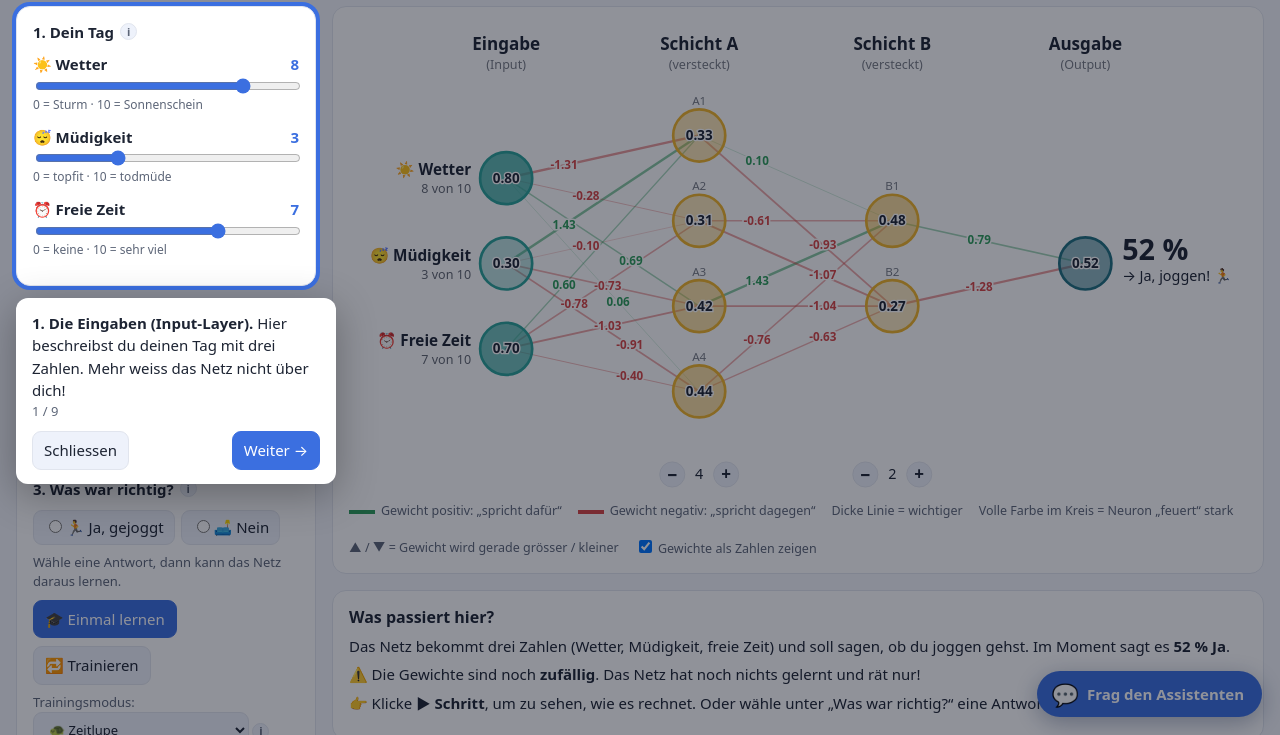
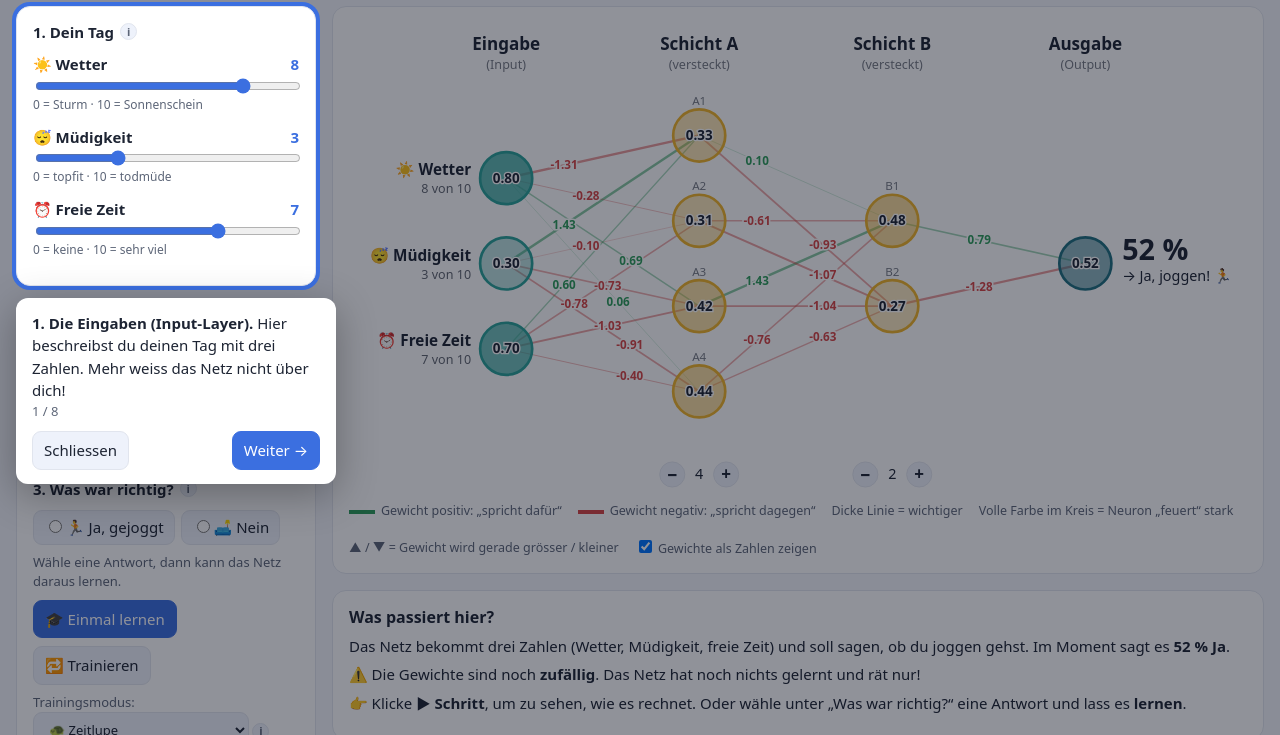
Before and after one commit to dog-hermes/neuronales-netz, a plain HTML site: page artifact.html in a window 1280 px wide. Shown: the part 65-800 px from the top of the page. Drawn offline with Linux system fonts and the light colour scheme.

Commit message:
Chat-Assistent nur auf claude.ai anzeigen
Ausserhalb von claude.ai wird die Chat-Schaltfläche ausgeblendet,
und die Tour überspringt den Assistenten-Schritt.

Co-Authored-By: Claude Opus 5.5 <noreply@anthropic.com>

```diff
--- a/artifact.html
+++ b/artifact.html
@@ -948,12 +948,13 @@ const TOUR = [
 let tourI = -1;
 function tourShow(){
   document.querySelectorAll('.tour-hl').forEach(x => x.classList.remove('tour-hl'));
-  if (tourI < 0 || tourI >= TOUR.length){ $('#tourShade').style.display = 'none'; $('#tourBox').style.display = 'none'; tourI = -1; return; }
-  const [sel, txt] = TOUR[tourI], t = $(sel);
+  const steps = TOUR.filter(([sel]) => !$(sel).hidden);
+  if (tourI < 0 || tourI >= steps.length){ $('#tourShade').style.display = 'none'; $('#tourBox').style.display = 'none'; tourI = -1; return; }
+  const [sel, txt] = steps[tourI], t = $(sel);
   t.classList.add('tour-hl'); t.scrollIntoView({block: 'center', behavior: 'smooth'});
   $('#tourShade').style.display = 'block'; const box = $('#tourBox'); box.style.display = 'block';
-  $('#tourText').innerHTML = txt + `<br><span class="muted">${tourI + 1} / ${TOUR.length}</span>`;
-  $('#tourNext').textContent = tourI === TOUR.length - 1 ? 'Los geht’s!' : 'Weiter →';
+  $('#tourText').innerHTML = txt + `<br><span class="muted">${tourI + 1} / ${steps.length}</span>`;
+  $('#tourNext').textContent = tourI === steps.length - 1 ? 'Los geht’s!' : 'Weiter →';
   setTimeout(() => {
     const r = t.getBoundingClientRect(), b = box.getBoundingClientRect();
     let top = r.bottom + 12; if (top + b.height > window.innerHeight - 10) top = Math.max(10, r.top - b.height - 12);
@@ -1118,6 +1119,8 @@ function chatWelcome(){
   $('#chatLog').innerHTML = '';
   addMsg('bot', 'Hallo! 👋 Ich kenne diese Seite und sehe, wie dein Netz gerade eingestellt ist: Aufbau, Gewichte, Beispieltage und Fehlerkurve.\n\nFrag mich einfach, z.B. **warum der Fehler nicht sinkt** oder **was ein Knopf macht**.');
 }
+// Ausserhalb von claude.ai gibt es keinen Zugang zu Claude: dann den Chat ganz ausblenden.
+function hideChat(){ $('#chatBubble').hidden = true; $('#chatPanel').hidden = true; }
 function setChatUi(){
   const none = sampleState === 'none';
   $('#chatSend').hidden = chatBusy; $('#chatStop').hidden = !chatBusy;
@@ -1173,10 +1176,10 @@ $('#chatStop').onclick = () => chatCtl?.abort();
 $('#chatForm').addEventListener('submit', e => { e.preventDefault(); chatSend($('#chatIn').value); });
 $('#chatIn').addEventListener('keydown', e => { if (e.key === 'Enter' && !e.shiftKey){ e.preventDefault(); chatSend($('#chatIn').value); } });
 chatWelcome();
-if (!window.claude || typeof window.claude.use !== 'function'){ sampleState = 'none'; setChatUi(); }
+if (!window.claude || typeof window.claude.use !== 'function'){ sampleState = 'none'; hideChat(); }
 else {
   setChatUi();
-  window.claude.use('sample').then(fn => { sampleFn = fn; sampleState = fn ? 'ok' : 'none'; setChatUi(); }).catch(() => { sampleState = 'none'; setChatUi(); });
+  window.claude.use('sample').then(fn => { sampleFn = fn; sampleState = fn ? 'ok' : 'none'; if (fn) setChatUi(); else hideChat(); }).catch(() => { sampleState = 'none'; hideChat(); });
 }
 
 // ---------- Start ----------
```
Also changed, not shown: index.html (+9 -6 lines).
